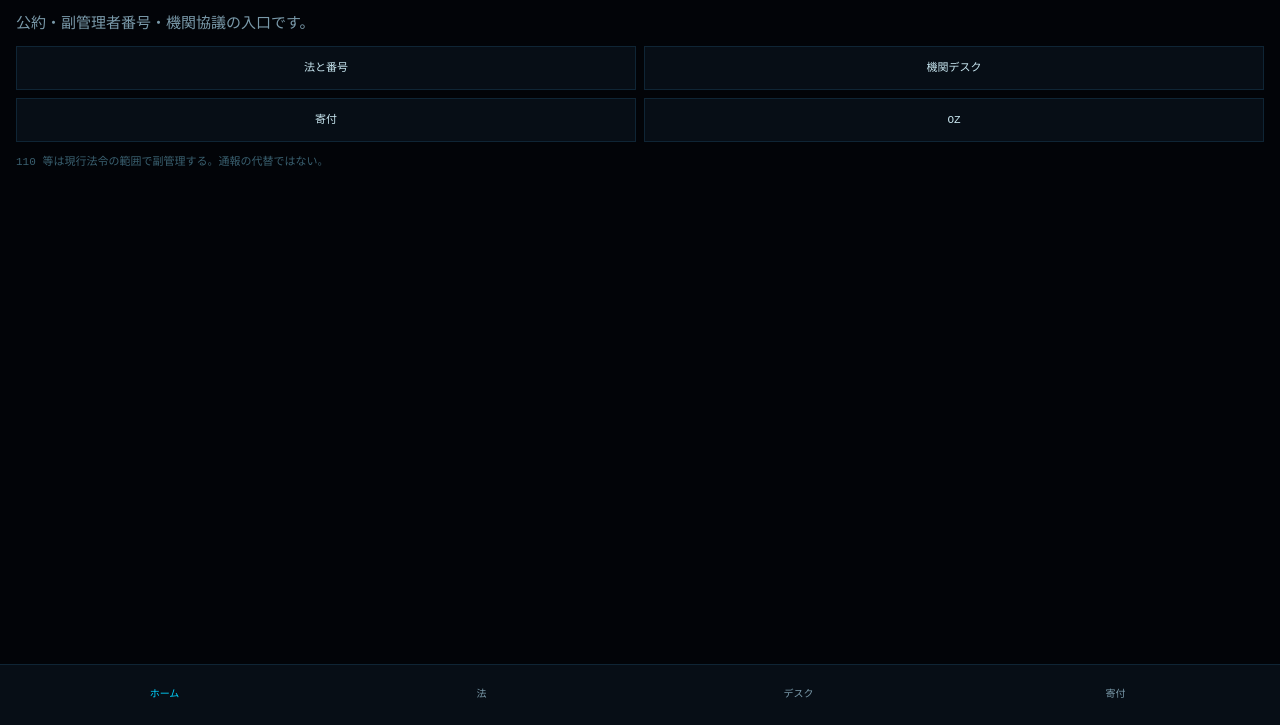
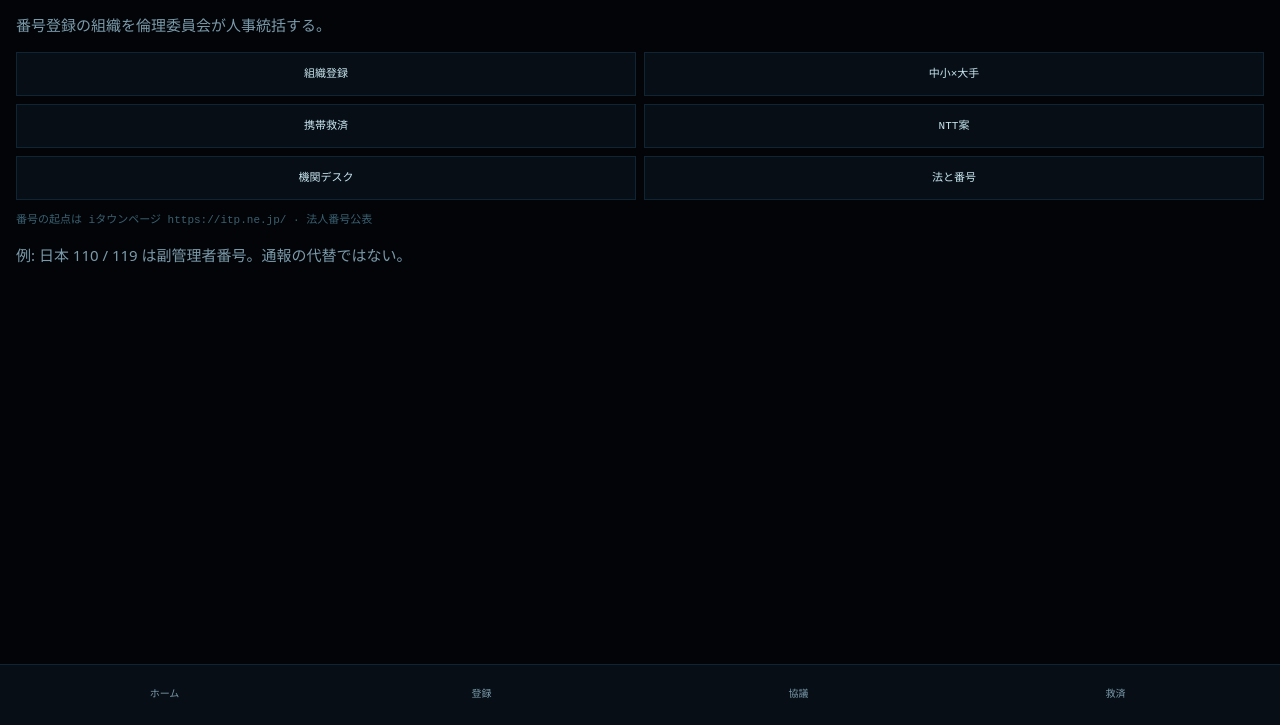
Before and after one commit to ubi-chain/ubi-chain.github.io, a plain HTML site: page index.html in a window 1280 px wide. Shown: the part 75-800 px from the top of the page. Drawn offline with Linux system fonts and the light colour scheme.

Commit message:
Link org register, economy desk, relief, NTT draft

```diff
--- a/index.html
+++ b/index.html
@@ -2,7 +2,7 @@
 <html lang="ja">
 <head>
   <meta charset="utf-8" />
-  <meta name="viewport" content="width=device-width, initial-scale=1, viewport-fit=cover" />
+  <meta name="viewport" content="width=device-width, initial-scale=1" />
   <title>UBICHAIN</title>
   <meta name="theme-color" content="#020408" />
   <link rel="manifest" href="./manifest.webmanifest" />
@@ -10,26 +10,18 @@
   <style>
     :root { --bg:#020408; --fg:#c8e6f0; --dim:#7a9aaa; --muted:#3a6070; --accent:#00d4ff; --border:#0f2535; --surface:#070e16; }
     * { box-sizing: border-box; }
-    html, body { margin:0; background:var(--bg); color:var(--fg); font: 15px/1.55 "Hiragino Sans", system-ui, sans-serif; }
-    body { min-height:100dvh; padding: calc(12px + env(safe-area-inset-top)) 16px calc(72px + env(safe-area-inset-bottom)); }
+    body { margin:0; background:var(--bg); color:var(--fg); font: 15px/1.55 "Hiragino Sans", system-ui, sans-serif; padding: 16px 16px 80px; }
     a { color: var(--accent); }
     header { display:flex; align-items:center; gap:10px; padding-bottom:12px; border-bottom:1px solid var(--border); }
     .mark { width:32px; height:32px; display:grid; place-items:center; color:var(--accent); font:700 14px/1 ui-monospace,monospace; border:1px solid color-mix(in srgb, var(--accent) 50%, transparent); border-radius:8px; }
     .kicker { font: 10px/1.2 ui-monospace,monospace; letter-spacing:.2em; color:var(--muted); }
     h1 { font-size:20px; margin:2px 0 0; }
-    nav.dock { position:fixed; left:0; right:0; bottom:0; display:flex; gap:4px; padding:8px 8px calc(8px + env(safe-area-inset-bottom)); background:var(--surface); border-top:1px solid var(--border); }
+    nav.dock { position:fixed; left:0; right:0; bottom:0; display:flex; gap:4px; padding:8px; background:var(--surface); border-top:1px solid var(--border); }
     nav.dock a { flex:1; height:44px; display:grid; place-items:center; color:var(--dim); text-decoration:none; font:10px/1 ui-monospace,monospace; }
-    nav.dock a.on { color:var(--accent); }
-    section { display:none; padding-top:16px; }
-    section.on { display:block; }
-    h2 { font: 10px/1.2 ui-monospace,monospace; letter-spacing:.2em; color:var(--accent); margin:22px 0 8px; }
-    p { color:var(--dim); margin:0 0 10px; }
-    .cta { display:inline-flex; align-items:center; justify-content:center; min-height:44px; padding:0 16px; background:var(--accent); color:var(--bg); text-decoration:none; font-weight:600; font-size:13px; }
     .grid { display:grid; grid-template-columns:1fr 1fr; gap:8px; margin:12px 0; }
     .tile { min-height:44px; border:1px solid var(--border); background:var(--surface); color:var(--fg); display:grid; place-items:center; font:11px/1.2 ui-monospace,monospace; text-decoration:none; }
+    p { color:var(--dim); }
     .note { font:11px/1.5 ui-monospace,monospace; color:var(--muted); }
-    table { width:100%; border-collapse:collapse; font-size:13px; }
-    td,th { border-bottom:1px solid var(--border); padding:8px 4px; text-align:left; }
   </style>
 </head>
 <body>
@@ -40,55 +32,24 @@
       <h1>UBICHAIN</h1>
     </div>
   </header>
-  <section id="home" class="on">
-    <p>公約・副管理者番号・機関協議の入口です。</p>
-    <div class="grid">
-      <a class="tile" href="#law" onclick="go('law')">法と番号</a>
-      <a class="tile" href="./desk.html">機関デスク</a>
-      <a class="tile" href="#donate" onclick="go('donate')">寄付</a>
-      <a class="tile" href="#oz" onclick="go('oz')">OZ</a>
-    </div>
-    <p class="note">110 等は現行法令の範囲で副管理する。通報の代替ではない。</p>
-  </section>
+  <p>番号登録の組織を倫理委員会が人事統括する。</p>
+  <div class="grid">
+    <a class="tile" href="./orgs.html">組織登録</a>
+    <a class="tile" href="./economy.html">中小×大手</a>
+    <a class="tile" href="./relief.html">携帯救済</a>
+    <a class="tile" href="./ntt.html">NTT案</a>
+    <a class="tile" href="./desk.html">機関デスク</a>
+    <a class="tile" href="#law">法と番号</a>
+  </div>
+  <p class="note">番号の起点は iタウンページ https://itp.ne.jp/ · 法人番号公表</p>
   <section id="law">
-    <h2>副管理者番号</h2>
-    <p>例として、各国の重要番号（110 / 911 / 999 / 112 等）を副管理者番号とする。権限はその国の憲法・法令・公的著書の範囲だけ。</p>
-    <table>
-      <tr><th>国</th><th>警察</th><th>救急</th></tr>
-      <tr><td>日本</td><td>110</td><td>119</td></tr>
-      <tr><td>US</td><td>911</td><td>911</td></tr>
-      <tr><td>UK</td><td>999</td><td>999</td></tr>
-      <tr><td>EU</td><td>112</td><td>112</td></tr>
-      <tr><td>한국</td><td>112</td><td>119</td></tr>
-    </table>
-    <h2>警察機構の監視</h2>
-    <p>警察機構に渡すのは、このサービス公開面の乱用監視です。私生活の監聴や、法令を超えた探知ではありません。</p>
-    <p><a class="cta" href="./desk.html">Slack風協議デスク</a></p>
-  </section>
-  <section id="donate">
-    <h2>DONOR</h2>
-    <p>ubi-chain.com 実費約 $11.25 / 年。取得者は <a href="mailto:haruki_200049@icloud.com">haruki_200049@icloud.com</a></p>
-  </section>
-  <section id="oz">
-    <h2>OZ</h2>
-    <p>広場・村・Pico・軌道区。</p>
+    <p>例: 日本 110 / 119 は副管理者番号。通報の代替ではない。</p>
   </section>
   <nav class="dock">
-    <a href="#home" onclick="go('home')">ホーム</a>
-    <a href="#law" onclick="go('law')">法</a>
-    <a href="./desk.html">デスク</a>
-    <a href="#donate" onclick="go('donate')">寄付</a>
+    <a href="./index.html">ホーム</a>
+    <a href="./orgs.html">登録</a>
+    <a href="./economy.html">協議</a>
+    <a href="./relief.html">救済</a>
   </nav>
-  <script>
-    function go(id) {
-      document.querySelectorAll("section").forEach((s) => s.classList.toggle("on", s.id === id));
-      document.querySelectorAll("nav.dock a").forEach((a) => a.classList.toggle("on", a.getAttribute("href") === "#" + id));
-      history.replaceState(null, "", "#" + id);
-      window.scrollTo(0, 0);
-      return false;
-    }
-    const start = (location.hash || "#home").slice(1);
-    go(["home","law","donate","oz"].includes(start) ? start : "home");
-  </script>
 </body>
 </html>
```
